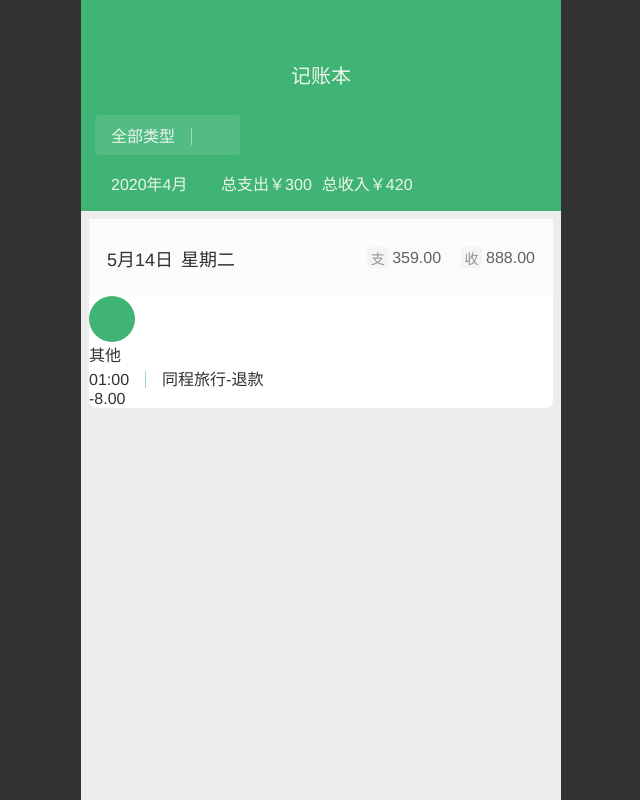
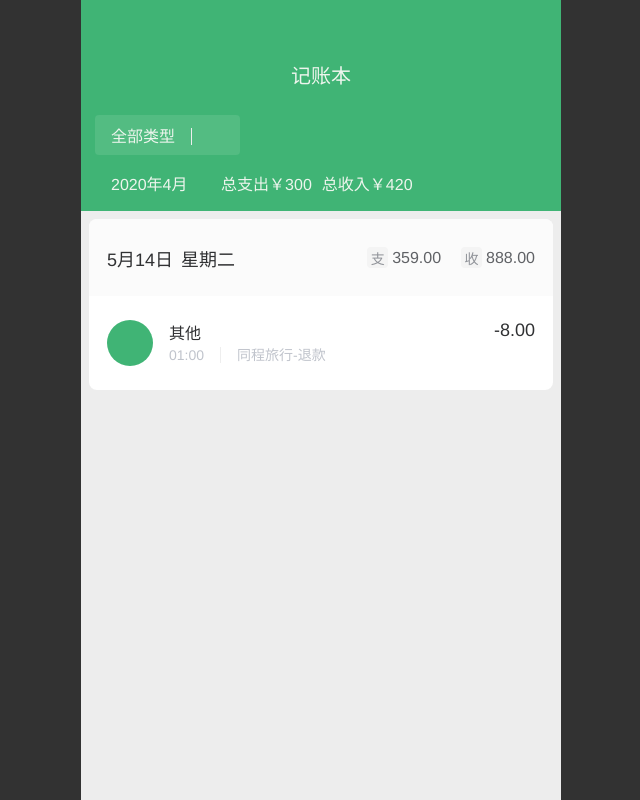
Before and after one commit to haixiangyan/weixin-cash, a React (Create React App) app: page / in a window 1280 px wide. Shown: the whole page, without its empty margins (319-959 px from the left). Built offline with nearby package versions, Linux system fonts and the light colour scheme.

Commit message:
完成 Record 主要内容的样式

```diff
--- a/src/components/Dividier.tsx
+++ b/src/components/Dividier.tsx
@@ -2,7 +2,7 @@ import * as React from 'react'
 import styled from 'styled-components'
 
 const VerticalDivider = styled.span`
-  border-right: 1px solid #A0D8BB;
+  border-right: 1px solid #eee;
   margin: 0 16px;
 `
 
--- a/src/components/Record.tsx
+++ b/src/components/Record.tsx
@@ -11,10 +11,11 @@ const StyledRecord = styled.li`
   border-radius: 8px;
   margin-bottom: 8px;
   background: white;
+  color: ${props => props.theme.$mainText};
+  overflow: hidden;
   &:last-child {
     margin-bottom: 0;
   }
-  color: ${props => props.theme.$mainText};
 `
 
 const Header = styled.header`
@@ -39,6 +40,24 @@ const AmountSection = styled.section`
   }
 `
 
+const Main = styled.section`
+  padding: 24px 18px;
+  display: flex;
+  .record-content {
+    flex-grow: 1;
+    padding: 0 16px;
+    &-details {
+      color: ${props => props.theme.$placeholder};
+      > span {
+        font-size: ${props => props.theme.$smallTextSize}
+      }
+    }
+    &-amount {
+      font-size: ${props => props.theme.$mainTextSize};
+    }
+  }
+`
+
 const Record: React.FC = () => {
   const category = DEFAULT_CATEGORIES[2]
 
@@ -57,20 +76,20 @@ const Record: React.FC = () => {
         </AmountSection>
       </Header>
 
-      <section>
+      <Main>
         <Category category={category} type="expense"/>
-        <div>
+        <div className="record-content">
           <div>其他</div>
-          <div>
+          <div className="record-content-details">
             <span>01:00</span>
             <Divider/>
             <span>同程旅行-退款</span>
           </div>
         </div>
-        <div>
+        <div className="record-content-amount">
           -8.00
         </div>
-      </section>
+      </Main>
     </StyledRecord>
   )
 }
```
